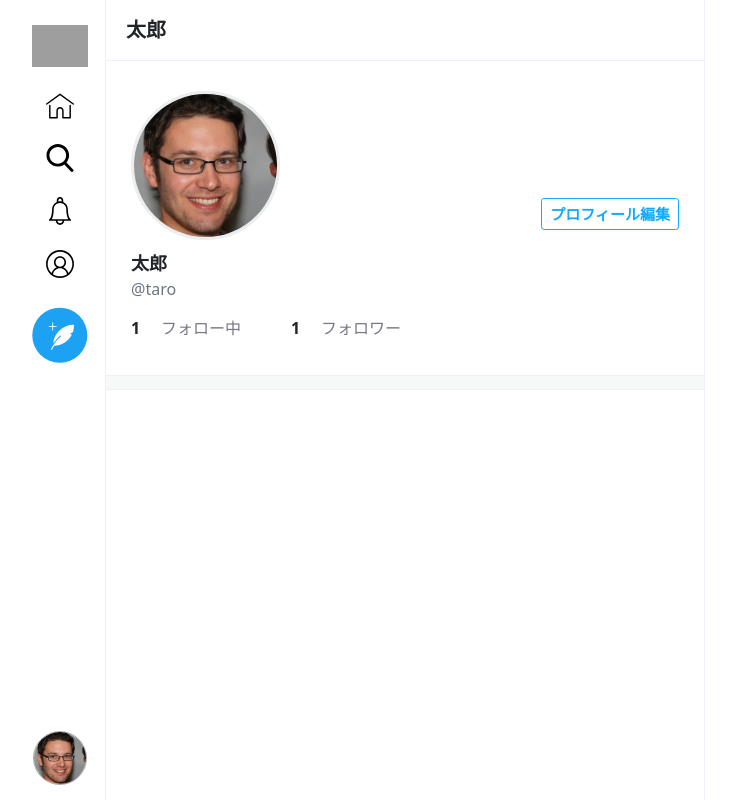
After one commit to thinking-weed/TwitterClone, a PHP site: page /profile.php in a window 1280 px wide. The commit adds this page. Shown: the whole page, without its empty margins (280-1016 px from the left). Run offline with PHP 8.4, Linux system fonts and the light colour scheme; grey boxes are pictures that could not be loaded.

Commit message:
ユーザー画面作成

```diff
--- a/views/css/style.css
+++ b/views/css/style.css
@@ -36,15 +36,25 @@ html{
   padding: 0.3rem 0.3rem;
 }
 
-button.btn:hover {
+.btn:hover {
   color: #fff;
 }
-button.btn {
+.btn {
   background-color: #1af;
   color: #fff;
   font-size: 15px;
   font-weight: bold;
 }
+
+.btn-reverse{
+    background-color: #fff;
+    color: #1af;
+    border: 1px solid #1af;
+}
+.btn-reverse:hover{
+    color: #1af;
+}
+
 
 a {
   font-size: 13px;
@@ -266,3 +276,43 @@ body.sign-up{
     border-color: #1af;
     color: #fff;
 }
+/*ユーザー画面のCSS*/
+.profile .profile-area{
+    padding: 25px;
+}
+.profile .profile-area .top{
+    display: flex;
+    justify-content: space-between;
+    align-items: flex-end;
+}
+.profile .profile-area .top .user{
+    padding: 5px 15px 10px 0px;
+    width: 30%;
+}
+.profile .profile-area .top .user img{
+    width: 100%;
+    border-radius: 50%;
+    border: 3px solid rgb(235 238 240);
+}
+.profile .profile-area .top button{
+    margin-bottom: 20px;
+}
+.profile .profile-area .name{
+    font-size: 18px;
+    font-weight: bold;
+}
+.profile .profile-area .follow-follower{
+    display: flex;
+    padding: 15px 0px 10px 0px;
+}
+.profile .profile-area .follow-follower .follow-count{
+    width: 30px;
+    font-size: 16px;
+    font-weight: bold;
+}
+.profile .profile-area .follow-follower .follow-text{
+    width: 100px;
+    font-size: 16px;
+    margin-right: 30px;
+    color: #778;
+}
--- /dev/null
+++ b/views/profile.php
@@ -0,0 +1,141 @@
+<!DOCTYPE html>
+<html lang="ja">
+<head>
+    <meta charset="UTF-8">
+    <meta http-equiv="X-UA-Compatible" content="IE=edge">
+    <meta name="viewport" content="width=device-width, initial-scale=1.0">
+    <meta name="description" content="プロフィール画面です">
+    <title>プロフィール画面 / Twitterクローン</title>
+    <link href="../../../fontawesome-free-6.4.0-web/css/all.min.css">
+    <link rel="icon" href="../views/img/logo-twitterblue.svg">
+    <!--bootstrapのrink-->
+    <link href="https://cdn.jsdelivr.net/npm/bootstrap@5.0.0-beta1/dist/css/bootstrap.min.css" rel="stylesheet" integrity="sha384-giJF6kkoqNQ00vy+HMDP7azOuL0xtbfIcaT9wjKHr8RbDVddVHyTfAAsrekwKmP1" crossorigin="anonymous">
+    <link rel="stylesheet" href="../views/css/style.css">
+    <!-- JS -->
+    <script src="https://code.jquery.com/jquery-3.6.0.js" integrity="sha256-H+K7U5CnXl1h5ywQfKtSj8PCmoN9aaq30gDh27Xc0jk=" crossorigin="anonymous" defer></script>
+    <!-- JavaScript Bundle with Popper　下のBootstrapのscriptは上のjQueryの仕様に依存しているため下に貼り付けた -->
+    <script src="https://cdn.jsdelivr.net/npm/bootstrap@5.0.0-beta1/dist/js/bootstrap.bundle.min.js" integrity="sha384-ygbV9kiqUc6oa4msXn9868pTtWMgiQaeYH7/t7LECLbyPA2x65Kgf80OJFdroafW" crossorigin="anonymous" defer></script>
+    <!--いいね！のjavascript、後ろのdeferはscriptの読み込みよりhtmlの読み込みを優先させる属性⇒全体の表示が早くなる-->
+    <script src="../views/js/Likes.js" defer></script>
+    </head>
+<body class="home profile text-center">
+    <div class="container">
+        <div class="side">
+            <div class="side-inner">
+                <ul class="nav flex-column">
+                    <li class="nav-item">
+                        <a href="home.php" class="nav-link">
+                            <img src="../views/img/logo-twitterblue.svg" alt="" class="icon">
+                        </a>
+                    </li>
+                    <li class="nav-item">
+                        <a href="home.php" class="nav-link">
+                            <img src="../views/img/icon-home.svg" alt="">
+                        </a>
+                    </li>
+                    <li class="nav-item">
+                        <a href="search.php" class="nav-link">
+                            <img src="../views/img/icon-search.svg" alt="">
+                        </a>
+                    </li>
+                    <li class="nav-item">
+                        <a href="notification.php" class="nav-link">
+                            <img src="../views/img/icon-notification.svg" alt="">
+                        </a>
+                    </li>
+                    <li class="nav-item">
+                        <a href="profile.php" class="nav-link">
+                            <img src="../views/img/icon-profile.svg" alt="">
+                        </a>
+                    </li>
+                    <li class="nav-item">
+                        <a href="post.php" class="nav-link">
+                            <img src="../views/img/icon-post-tweet-twitterblue.svg" alt="" class="post-tweet">
+                        </a>
+                    </li>
+                    <li class="nav-item my-icon"><!--左のdata-bs-containerは親要素を受けにくくするためのもの-->
+                            <img src="../views/img_uploaded/user/sample-person.jpg" alt="" class="js-popover"
+                            data-bs-container="body"  data-bs-toggle="popover" data-bs-placement="right" data-bs-html="true"-
+                            data-bs-content="<a href='profile.php'>プロフィール</a><br><a href='sign-out.php'>ログアウト</a>">
+                    </li>                           <!--toggleオプションでpopoverを初期化とは？おそらくtoggleをつけた-->
+                </ul>                               <!--placementオプションでポップを右側に表示-->
+            </div>                                  <!--data-bs-html～は次の～contentを書くのに必要なオプション-->
+        </div>
+        <div class="main">
+            <div class="main-header">
+                <h1>太郎</h1>
+            </div>
+            <!--プロフィールエリア-->
+            <div class="profile-area">
+                <div class="top">
+                    <div class="user"><img src="../views/img_uploaded/user/sample-person.jpg" alt=""></div>
+
+                    <?php if(isset($_GET['user_id'])): ?>
+                        <!--相手のページ-->
+                        <?php if(isset($_GET['case'])): ?>
+                            <button class="btn btn-sm">フォローを外す</button>
+                        <?php else: ?>
+                            <button class="btn btn-reverse btn-sm">フォローする</button>
+                        <?php endif; ?>
+                    <?php else: ?>
+                    <!--自分のページ-->
+                        <button class="btn btn-reverse btn-sm" data-bs-toggle="modal" data-bs-target="#js-modal">プロフィール編集</button>
+                    <?php endif; ?>
+
+                    <div class="modal fade" id="js-modal" tabindex="-1" area-hidden="true">
+                        <div class="modal-dialog">
+                            <div class="modal-content">
+                                <form action="profile.php" method="post" enctype="multipart/form-data">
+                                    <div class="modal-header">
+                                        <h5 class="modal-title">プロフィールを編集</h5><!--aria-labelで端末が読み上げるようにする-->
+                                        <button class="btn-close"type="button" data-bs-dismiss="modal" aria-label="Close"></button>
+                                    </div>
+                                    <div class="modal-body">
+                                        <div class="user">
+                                            <img src="../views/img_uploaded/user/sample-person.jpg" alt="">
+                                        </div>
+                                        <div class="mb-3">
+                                            <label for="" class="mb-1">プロフィール写真</label>
+                                            <input type="file" class="form-control form-control-sm" name="image">
+                                        </div>
+                                        <input type="text" class="form-control mb-4" name="nickname" value="太郎" placeholder="ニックネーム" maxlength="50" required >
+                                        <!--placeholderはテキスト部分の背景文字を、maxlengthで入力可能文字数を入力、required は必須、autofocusはページ表示時自動選択されている状態にする設定-->
+                                        <input type="text" class="form-control mb-4" name="name" value="taro" placeholder="ユーザー名、例）techis132" maxlength="50" required >
+                                        <input type="email" class="form-control mb-4" name="email" value="taro@techis.jp" placeholder="メールアドレス" maxlength="254" required >
+                                        <input type="password" class="form-control mb-4" name="password" placeholder="パスワードを変更する場合ご入力ください" minlength="4" maxlength="128" >
+
+                                    </div>
+                                    <div class="modal-footer">
+                                        <button class="btn btn-reverse" data-bs-dismiss="modal">キャンセル</button>
+                                        <button class="btn" type="submit">保存する</button>
+                                    </div>
+                                </form>
+                            </div>
+                        </div>
+                    </div>
+                </div><!--modalとは、プロフィール編集ボタンを押したら出てくるポップアップようなもの-->
+                        <!--tabindex="-1"でタブ操作から除外？、area-hidden="true"は端末の読み上げ操作防止（セキリティ？）-->
+                <div class="name">太郎</div>
+                <div class="text-muted">@taro</div>
+                <div class="follow-follower">
+                    <div class="follow-count">1</div>
+                    <div class="follow-text">フォロー中</div>
+                    <div class="follow-count">1</div>
+                    <div class="follow-text">フォロワー</div>
+                </div>
+            </div>
+
+            <!--仕切りエリア-->
+            <div class="ditch">
+            </div>
+            <!---TODOつぶやき一覧エリア-->
+        </div>
+    </div>
+    <!--Javascriptのscriptタグはボディの閉じタグの上に基本書く-->
+    <script>
+        document.addEventListener('DOMContentLoaded',function(){
+            $('.js-popover').popover();     //第２引数の関数の処理部分
+        },false);//'DOMContentLoaded'はブラウザがHTMLを解析した直後、第二引数の関数が実行
+    </script>
+</body>
+</html>
--- a/views/sign-up.php
+++ b/views/sign-up.php
@@ -21,7 +21,7 @@
             <!--placeholderはテキスト部分の背景文字を、maxlengthで入力可能文字数を入力、required は必須、autofocusはページ表示時自動選択されている状態にする設定-->
             <input type="text" class="form-control" name="name" placeholder="ユーザー名、例）techis132" maxlength="50" required >
             <input type="email" class="form-control" name="email" placeholder="メールアドレス" maxlength="254" required >
-            <input type="password" class="form-control" name="password" placeholder="パスワード" minlength="4" required >
+            <input type="password" class="form-control" name="password" placeholder="パスワード" minlength="4" maxlength="128" required >
             <button class="w-100 btn btn-lg" type="submit">登録する</button>
                 <!--w-100はwidth100「%」、btn-lgは大きな(large)ボタン-->
             <p class="mt-3 mb-2"><a href="sign-in.php">ログインする</a></p>
```
